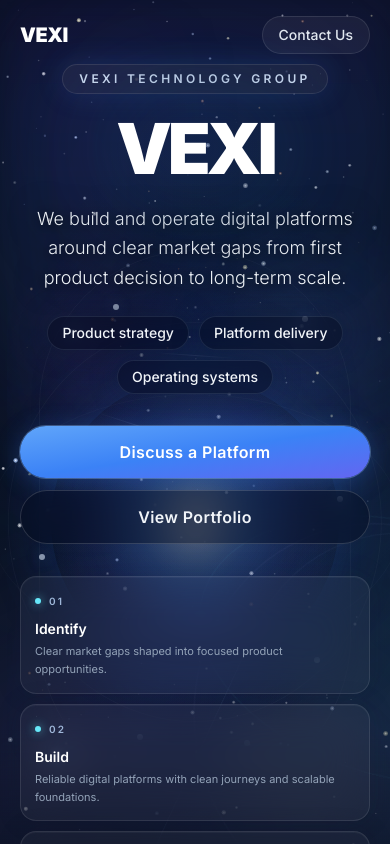
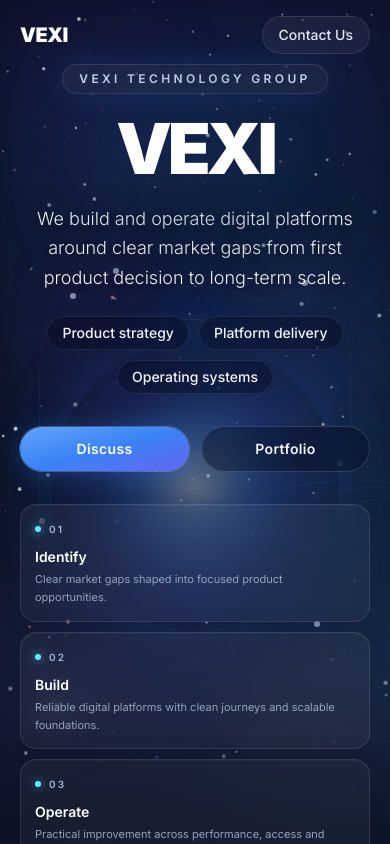
Before and after one commit to rhysllwydlewis/VEXI, a Next.js app: page / in a window 390 px wide. Shown: the top 844 px of the page. Built offline with nearby package versions, Linux system fonts and the light colour scheme.

Commit message:
Make mobile hero actions side by side

```diff
--- a/components/Hero.tsx
+++ b/components/Hero.tsx
@@ -177,22 +177,22 @@ export default function Hero() {
           initial={revealInitial}
           animate={revealAnimate}
           transition={{ duration: reduceMotion ? 0 : 0.8, delay: reduceMotion ? 0 : 0.72 }}
-          className="mt-8 flex w-full flex-col items-center gap-3 sm:w-auto sm:flex-row sm:gap-4"
+          className="mt-8 grid w-full grid-cols-2 items-center gap-3 sm:flex sm:w-auto sm:flex-row sm:gap-4"
         >
           <button
             type="button"
             onClick={openContact}
-            className="w-full rounded-full bg-gradient-to-br from-blue-400 via-blue-500 to-indigo-500 px-8 py-3.5 font-semibold tracking-wide text-white shadow-[0_0_0_1px_rgba(147,197,253,0.34),0_4px_26px_rgba(59,130,246,0.30)] transition-all duration-300 hover:-translate-y-0.5 hover:shadow-[0_0_0_1px_rgba(147,197,253,0.54),0_10px_36px_rgba(59,130,246,0.52)] focus:outline-none focus-visible:ring-2 focus-visible:ring-blue-300 focus-visible:ring-offset-2 focus-visible:ring-offset-[#050816] motion-reduce:hover:translate-y-0 sm:w-auto"
+            className="w-full rounded-full bg-gradient-to-br from-blue-400 via-blue-500 to-indigo-500 px-3.5 py-3 text-sm font-semibold tracking-wide text-white shadow-[0_0_0_1px_rgba(147,197,253,0.34),0_4px_26px_rgba(59,130,246,0.30)] transition-all duration-300 hover:-translate-y-0.5 hover:shadow-[0_0_0_1px_rgba(147,197,253,0.54),0_10px_36px_rgba(59,130,246,0.52)] focus:outline-none focus-visible:ring-2 focus-visible:ring-blue-300 focus-visible:ring-offset-2 focus-visible:ring-offset-[#050816] motion-reduce:hover:translate-y-0 sm:w-auto sm:px-8 sm:py-3.5 sm:text-base"
           >
-            Discuss a Platform
+            Discuss
           </button>
 
           <a
             href="#portfolio"
             aria-label="Explore the VEXI portfolio"
-            className="w-full rounded-full border border-white/15 bg-slate-950/35 px-8 py-3.5 font-semibold tracking-wide text-slate-100 backdrop-blur-md transition-all duration-300 hover:border-blue-200/30 hover:bg-white/10 hover:text-white focus:outline-none focus-visible:ring-2 focus-visible:ring-white/50 focus-visible:ring-offset-2 focus-visible:ring-offset-[#050816] sm:w-auto"
+            className="w-full rounded-full border border-white/15 bg-slate-950/35 px-3.5 py-3 text-center text-sm font-semibold tracking-wide text-slate-100 backdrop-blur-md transition-all duration-300 hover:border-blue-200/30 hover:bg-white/10 hover:text-white focus:outline-none focus-visible:ring-2 focus-visible:ring-white/50 focus-visible:ring-offset-2 focus-visible:ring-offset-[#050816] sm:w-auto sm:px-8 sm:py-3.5 sm:text-base"
           >
-            View Portfolio
+            Portfolio
           </a>
         </motion.div>
 
```
